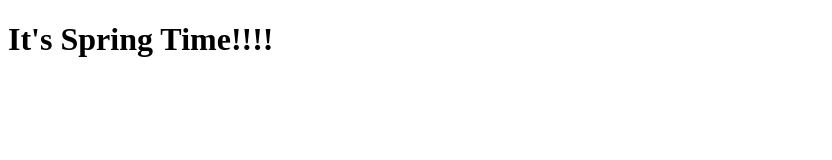
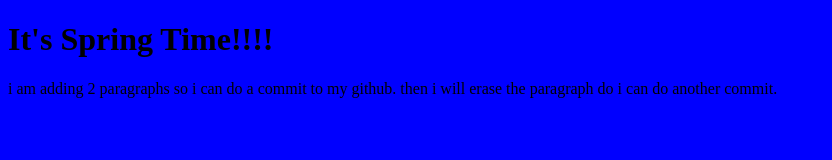
Before and after one commit to DeeCent/gitspring, a plain HTML site: page index.html in a window 1280 px wide. Shown: the whole page, without its empty margins (0-832 px from the left). Drawn offline with Linux system fonts and the light colour scheme.

Commit message:
added a style sheet as well as added a paragraph to the index file

```diff
--- a/index.html
+++ b/index.html
@@ -4,10 +4,14 @@
   <meta charset="UTF-8">
   <meta name="viewport" content="width=device-width, initial-scale=1.0">
   <meta http-equiv="X-UA-Compatible" content="ie=edge">
-  <title>Document</title>
+  <link rel="stylesheet" href="style.css">
+  <title>gitspring</title>
 </head>
 <body>
   <h1>It's Spring Time!!!!</h1>
 
+  <p>i am adding 2 paragraphs so i can do a commit to my github.  then i will
+      erase the paragraph do i can do another commit.</p>
+
 </body>
 </html>
--- /dev/null
+++ b/style.css
@@ -0,0 +1,3 @@
+body {
+  background-color:blue;
+}
```
